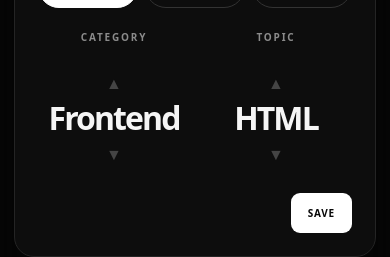
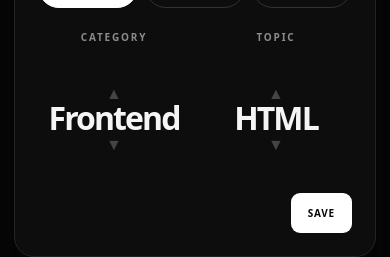
Before and after one commit to gautamsonpitale17/offscripted, a React (Vite) app: page / in a window 390 px wide. Both pictures are taken after a click on the button "Open settings". Shown: the part 475-732 px from the top of the page. Built offline with nearby package versions, Linux system fonts and the light colour scheme; the HTML template or start-up script is replaced by a standard one.

Commit message:
updated spacing and overflowing for mobile devices

```diff
--- a/src/App.jsx
+++ b/src/App.jsx
@@ -1691,7 +1691,7 @@
                     {settings.category}
                   </div>
 
-                  <div className="absolute left-1/2 top-1/2 -translate-x-1/2 -translate-y-1/2 w-[180px] h-[96px] pointer-events-none">
+                  <div className="absolute left-1/2 top-1/2 -translate-x-1/2 -translate-y-1/2 w-[180px] h-[76px] pointer-events-none">
                     <button
                       onClick={() => {
                         const index =
@@ -1768,7 +1768,7 @@
                     {settings.topic}
                   </div>
 
-                  <div className="absolute left-1/2 top-1/2 -translate-x-1/2 -translate-y-1/2 w-[180px] h-[96px] pointer-events-none">
+                  <div className="absolute left-1/2 top-1/2 -translate-x-1/2 -translate-y-1/2 w-[180px] h-[76px] pointer-events-none">
                     <button
                       onClick={() => {
                         const index =
```
